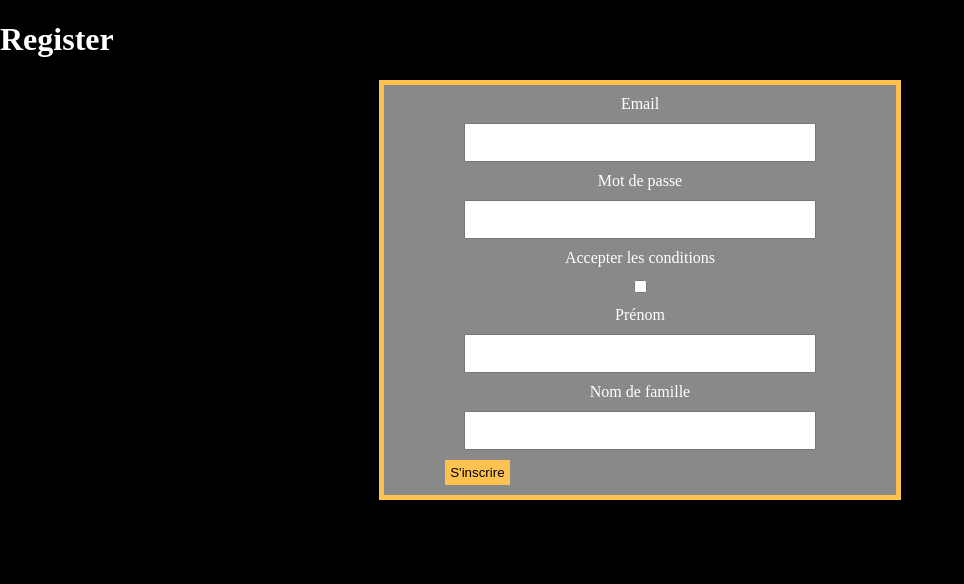
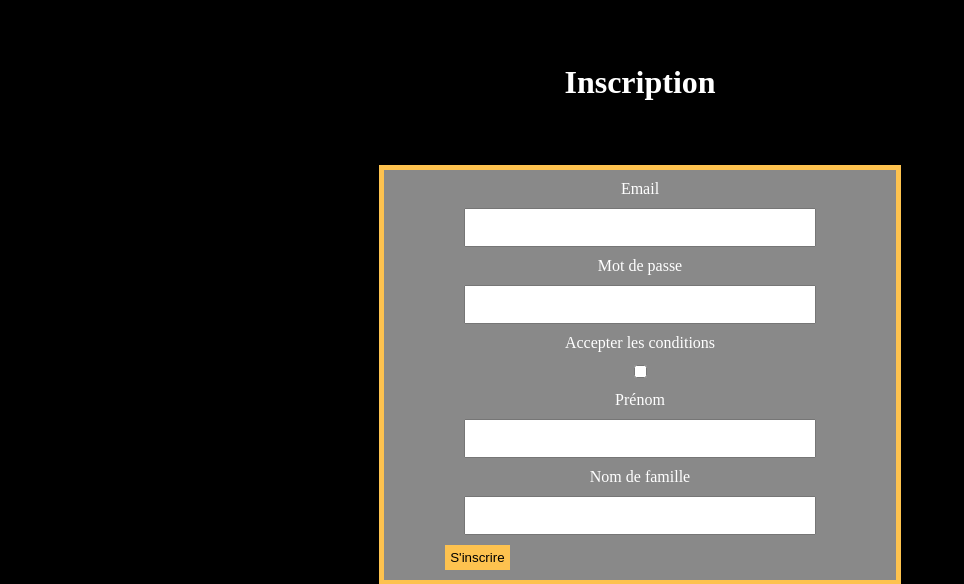
Before and after one commit to Comesarazin/apollo, a Symfony app: template templates/registration/register.html.twig in a window 1280 px wide. Shown: the part 100-684 px from the top of the page, without its empty margins (0-964 px from the left). Run offline with Twig, Linux system fonts and the light colour scheme; the template is opened without the code that fills it, so the values that code supplies are empty; form fields are guessed from the names that the template uses; style sheets or scripts are compiled from the project's sources; some libraries are stand-ins or nearby versions.

Commit message:
h1 de register

```diff
--- a/assets/styles/register.scss
+++ b/assets/styles/register.scss
@@ -1,3 +1,8 @@
+.h1register {
+  text-align: center;
+  margin: 4rem;
+}
+
 .registerForm {
   background-color: #898989;
   border: 5px solid #FDC24F;
--- a/templates/registration/register.html.twig
+++ b/templates/registration/register.html.twig
@@ -7,7 +7,7 @@
         <div class="alert alert-danger" role="alert">{{ flash_error }}</div>
     {% endfor %}
 
-    <h1>Register</h1>
+    <h1 class="h1register">Inscription</h1>
 <div class="registerForm">
 
     {{ form_errors(registrationForm) }}
```
